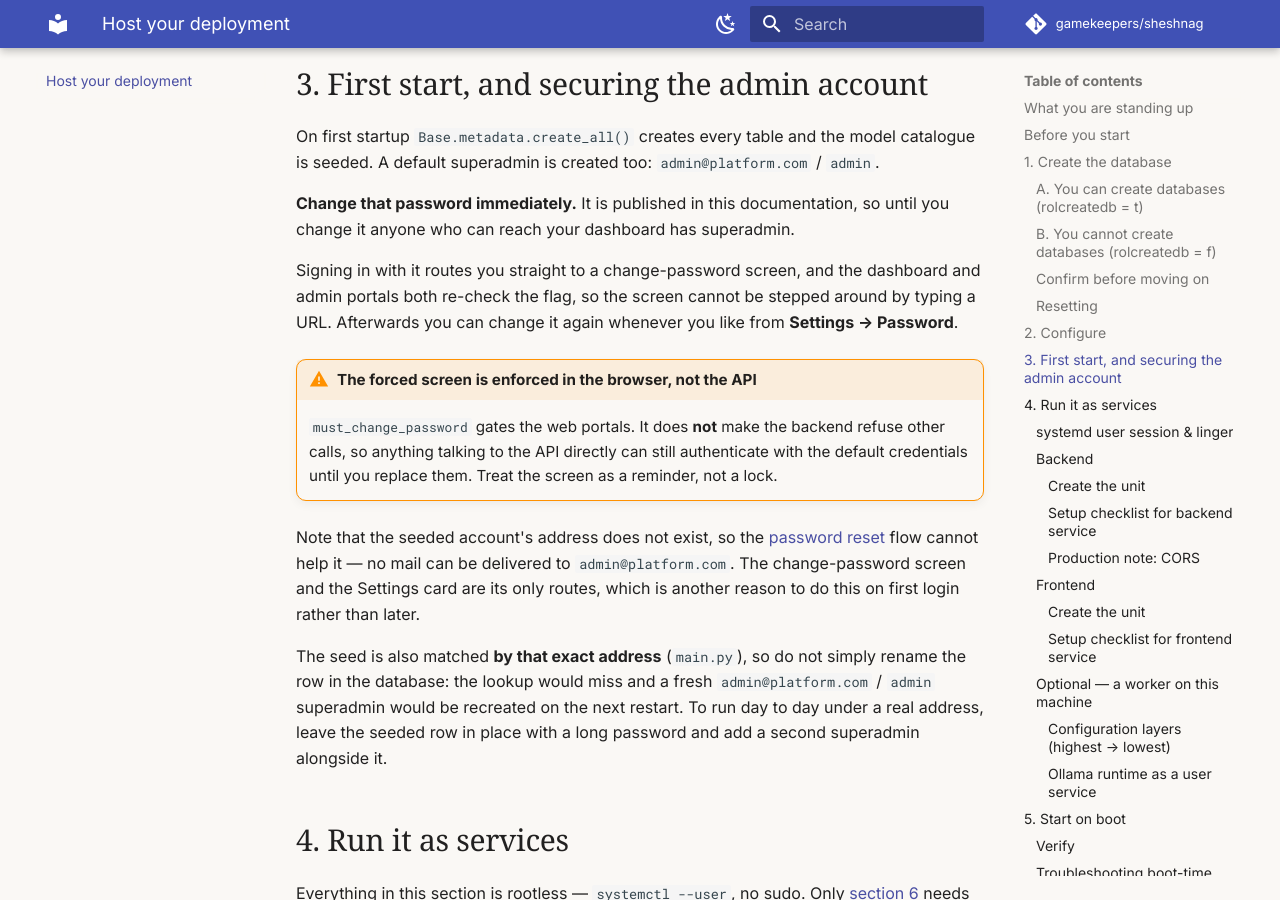
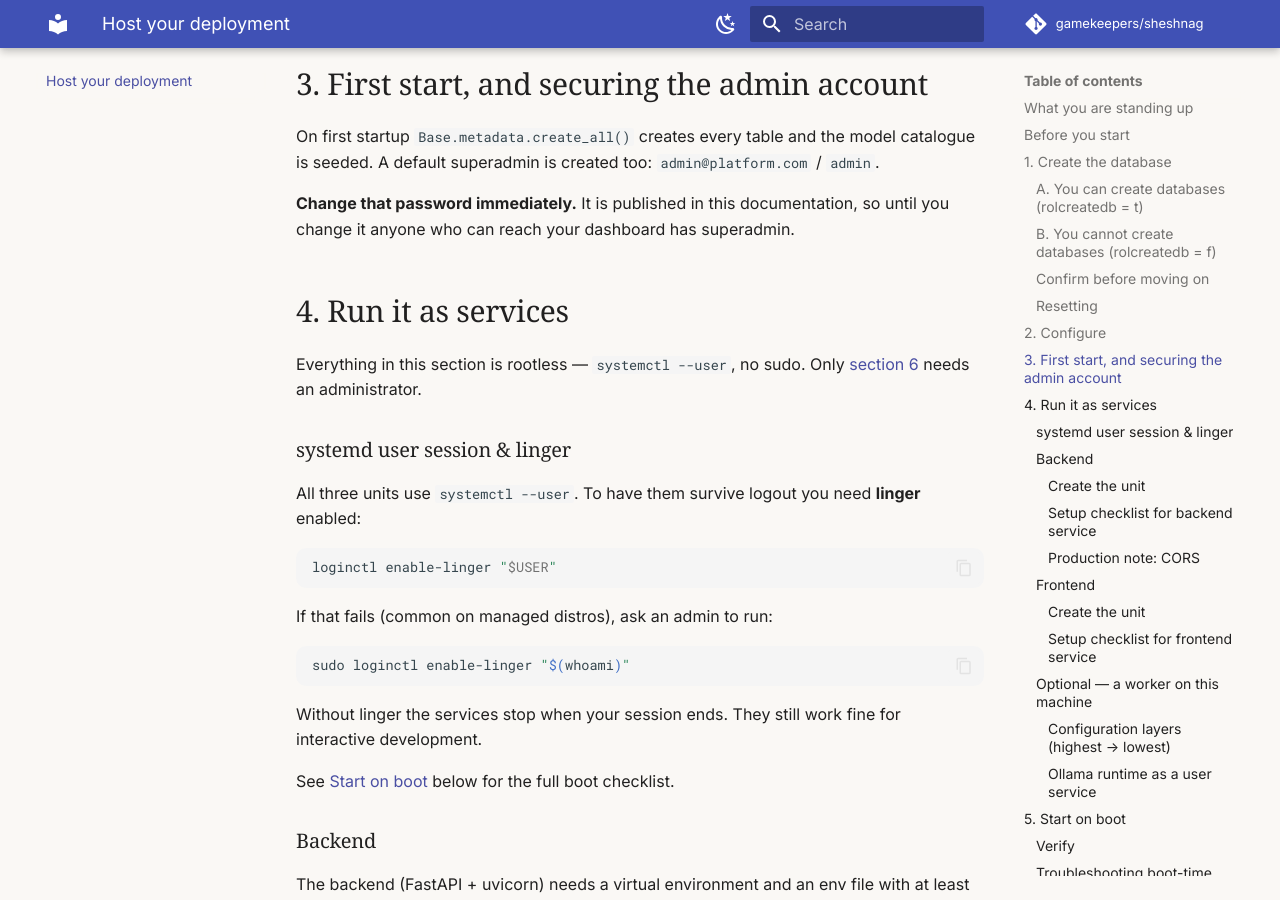
Before and after one commit to gamekeepers/sheshnag, an MkDocs documentation site: the page built from docs/self-host.md, in a window 1280 px wide and 900 px high, scrolled down 4575 px. Built offline with MkDocs 1.6.1 and Material for MkDocs 9.7.7, drawn with Linux system fonts in a browser that asks for light colours; comment, search, counter and statistics services are not loaded.

Commit message:
Update self-host documentation for password management
Remove outdated instructions on password change and API authentication.

```diff
--- a/docs/self-host.md
+++ b/docs/self-host.md
@@ -165,28 +165,6 @@ model catalogue is seeded. A default superadmin is created too:
 **Change that password immediately.** It is published in this documentation, so
 until you change it anyone who can reach your dashboard has superadmin.
 
-Signing in with it routes you straight to a change-password screen, and the
-dashboard and admin portals both re-check the flag, so the screen cannot be
-stepped around by typing a URL. Afterwards you can change it again whenever you
-like from **Settings → Password**.
-
-!!! warning "The forced screen is enforced in the browser, not the API"
-    `must_change_password` gates the web portals. It does **not** make the
-    backend refuse other calls, so anything talking to the API directly can
-    still authenticate with the default credentials until you replace them.
-    Treat the screen as a reminder, not a lock.
-
-Note that the seeded account's address does not exist, so the
-[password reset](reference/api.md) flow cannot help it — no mail can be
-delivered to `admin@platform.com`. The change-password screen and the Settings
-card are its only routes, which is another reason to do this on first login
-rather than later.
-
-The seed is also matched **by that exact address** (`main.py`), so do not simply
-rename the row in the database: the lookup would miss and a fresh
-`admin@platform.com` / `admin` superadmin would be recreated on the next
-restart. To run day to day under a real address, leave the seeded row in place
-with a long password and add a second superadmin alongside it.
 
 ## 4. Run it as services
 
```
